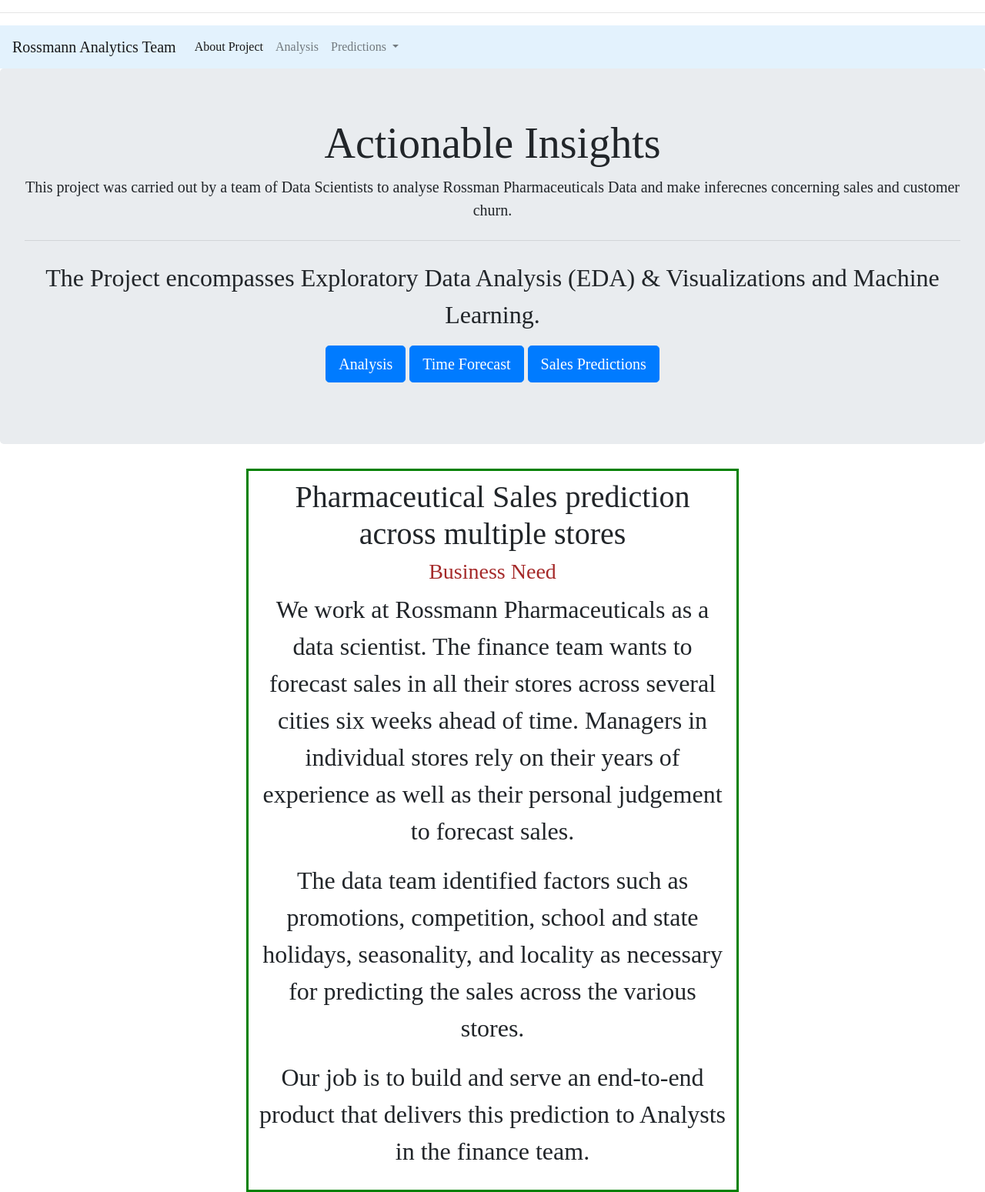
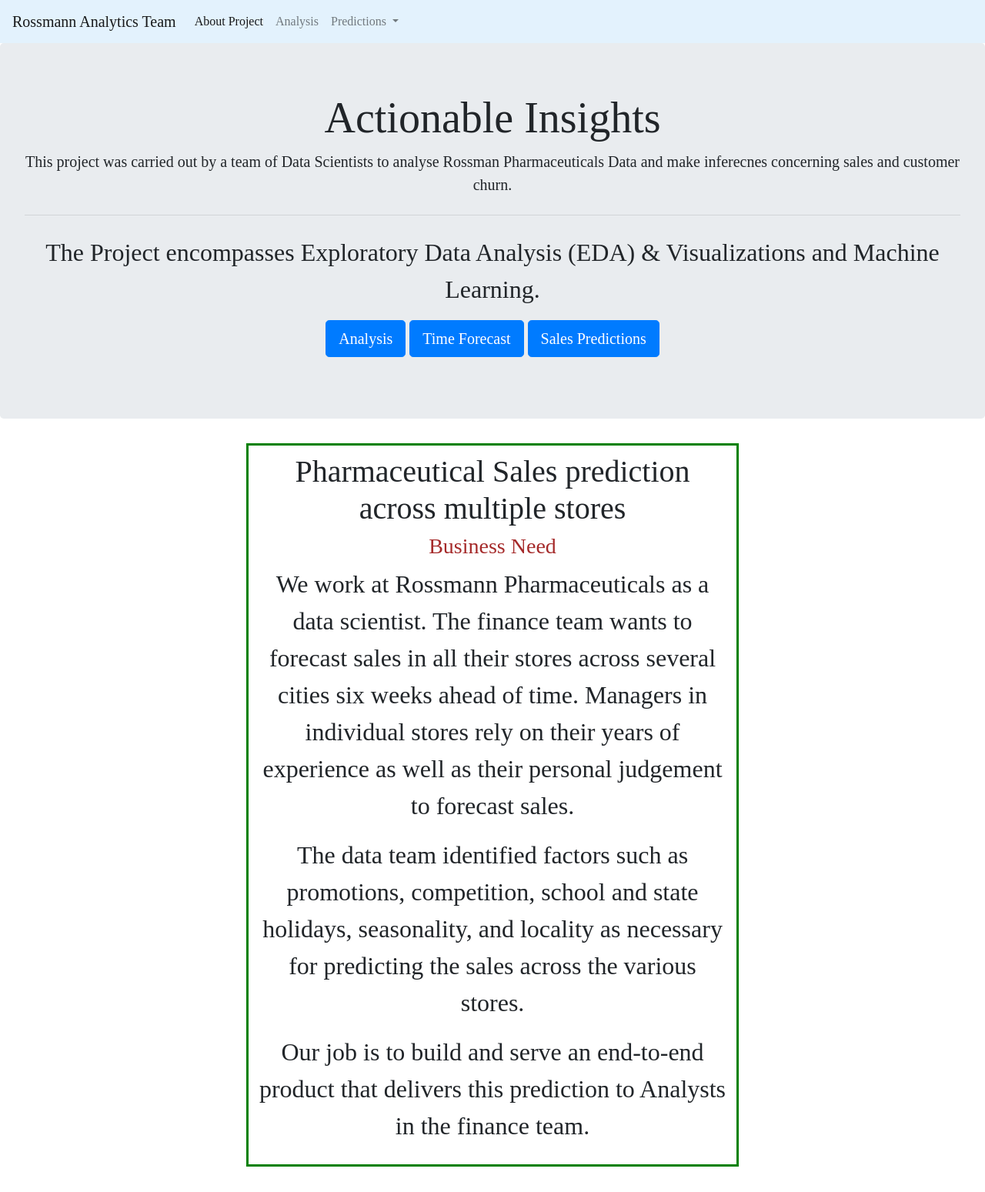
Before and after one commit to Patrick5455/pharma-ml-web, a Flask app: page / in a window 1280 px wide. Shown: the whole page at 77% size. After the commit the page ends 1516 px from the top, so only its background shows below. Run offline with Flask 2, Linux system fonts and the light colour scheme; parts of the project's set-up code (start-up, migrations or seed data) failed here and were passed over; some libraries are stand-ins or nearby versions.

Commit message:
Adjusted header

```diff
--- a/templates/base.html
+++ b/templates/base.html
@@ -36,9 +36,8 @@
 
   </head>
 
-  <body>
+  <body style="background: white;">
 
-        <hr>
         {% with messages = get_flashed_messages() %}
         {% if messages %}
         <ul>
@@ -49,11 +48,7 @@
         {% endif %}
         {% endwith %}
 
-
-
 <!--  Navbar-->
-
-
 <nav class="navbar navbar-expand-lg navbar-light" style="background-color: #e3f2fd;">
   <a class="navbar-brand" href="{{ url_for('home') }}">Rossmann Analytics Team</a>
   <button class="navbar-toggler" type="button" data-toggle="collapse" data-target="#navbarNavDropdown" aria-controls="navbarNavDropdown" aria-expanded="false" aria-label="Toggle navigation">
```
